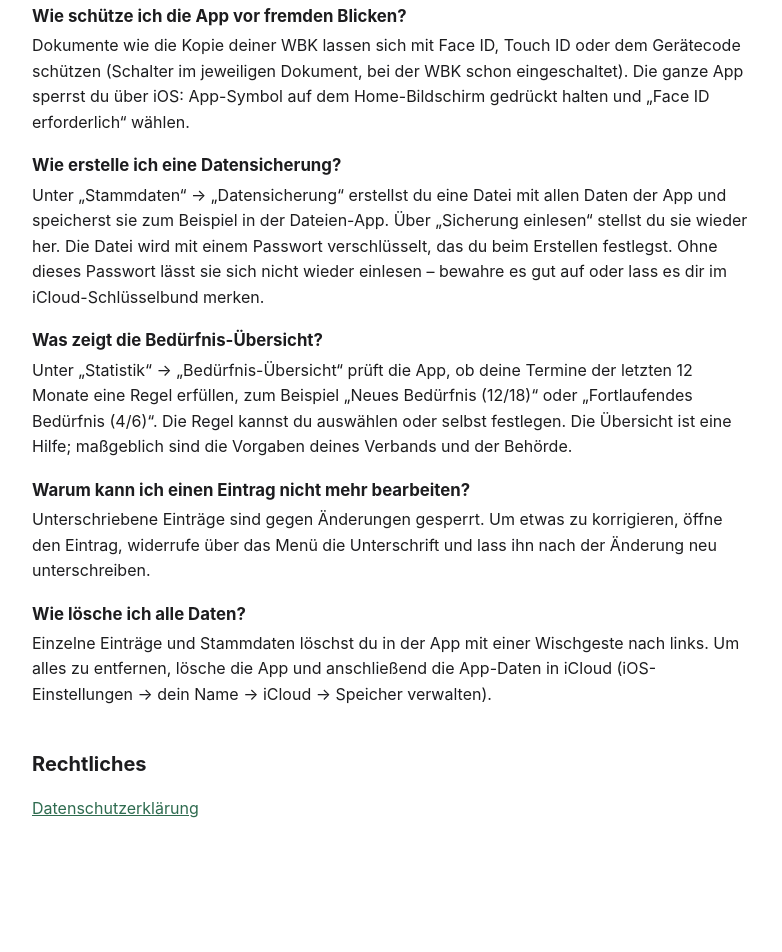
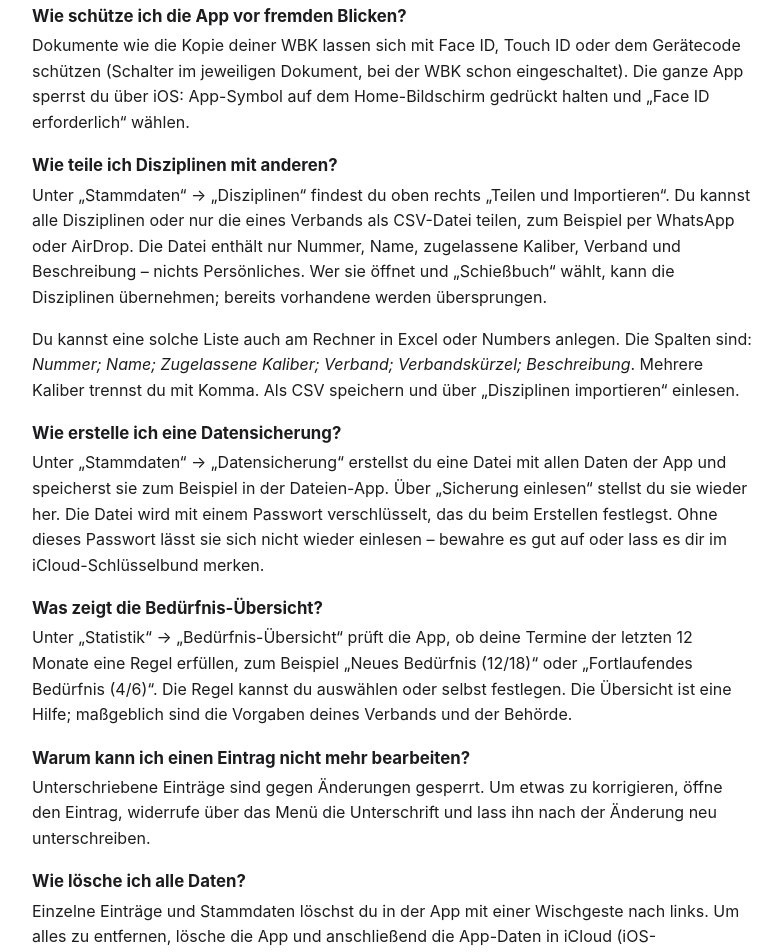
Before and after one commit to cbehncke/schiessbuch, a plain HTML site: page support.html in a window 1280 px wide. Shown: the part 1376-2328 px from the top of the page, without its empty margins (248-1030 px from the left). Before the commit the page ends 2278 px from the top, so only its background shows below. Drawn offline with Linux system fonts and the light colour scheme.

Commit message:
Add files via upload

```diff
--- a/support.html
+++ b/support.html
@@ -55,6 +55,10 @@
 <h3>Wie schütze ich die App vor fremden Blicken?</h3>
 <p>Dokumente wie die Kopie deiner WBK lassen sich mit Face ID, Touch ID oder dem Gerätecode schützen (Schalter im jeweiligen Dokument, bei der WBK schon eingeschaltet). Die ganze App sperrst du über iOS: App-Symbol auf dem Home-Bildschirm gedrückt halten und „Face ID erforderlich“ wählen.</p>
 
+<h3>Wie teile ich Disziplinen mit anderen?</h3>
+<p>Unter „Stammdaten“ → „Disziplinen“ findest du oben rechts „Teilen und Importieren“. Du kannst alle Disziplinen oder nur die eines Verbands als CSV-Datei teilen, zum Beispiel per WhatsApp oder AirDrop. Die Datei enthält nur Nummer, Name, zugelassene Kaliber, Verband und Beschreibung – nichts Persönliches. Wer sie öffnet und „Schießbuch“ wählt, kann die Disziplinen übernehmen; bereits vorhandene werden übersprungen.</p>
+<p>Du kannst eine solche Liste auch am Rechner in Excel oder Numbers anlegen. Die Spalten sind: <em>Nummer; Name; Zugelassene Kaliber; Verband; Verbandskürzel; Beschreibung</em>. Mehrere Kaliber trennst du mit Komma. Als CSV speichern und über „Disziplinen importieren“ einlesen.</p>
+
 <h3>Wie erstelle ich eine Datensicherung?</h3>
 <p>Unter „Stammdaten“ → „Datensicherung“ erstellst du eine Datei mit allen Daten der App und speicherst sie zum Beispiel in der Dateien-App. Über „Sicherung einlesen“ stellst du sie wieder her. Die Datei wird mit einem Passwort verschlüsselt, das du beim Erstellen festlegst. Ohne dieses Passwort lässt sie sich nicht wieder einlesen – bewahre es gut auf oder lass es dir im iCloud-Schlüsselbund merken.</p>
 
```
